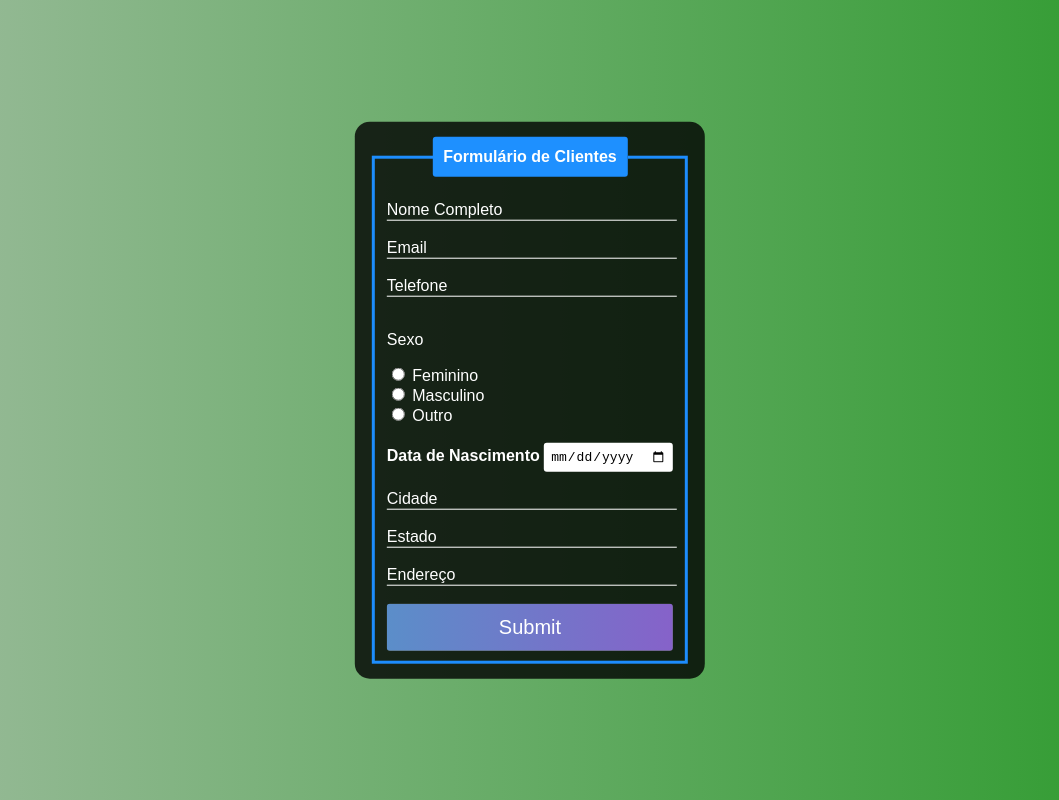
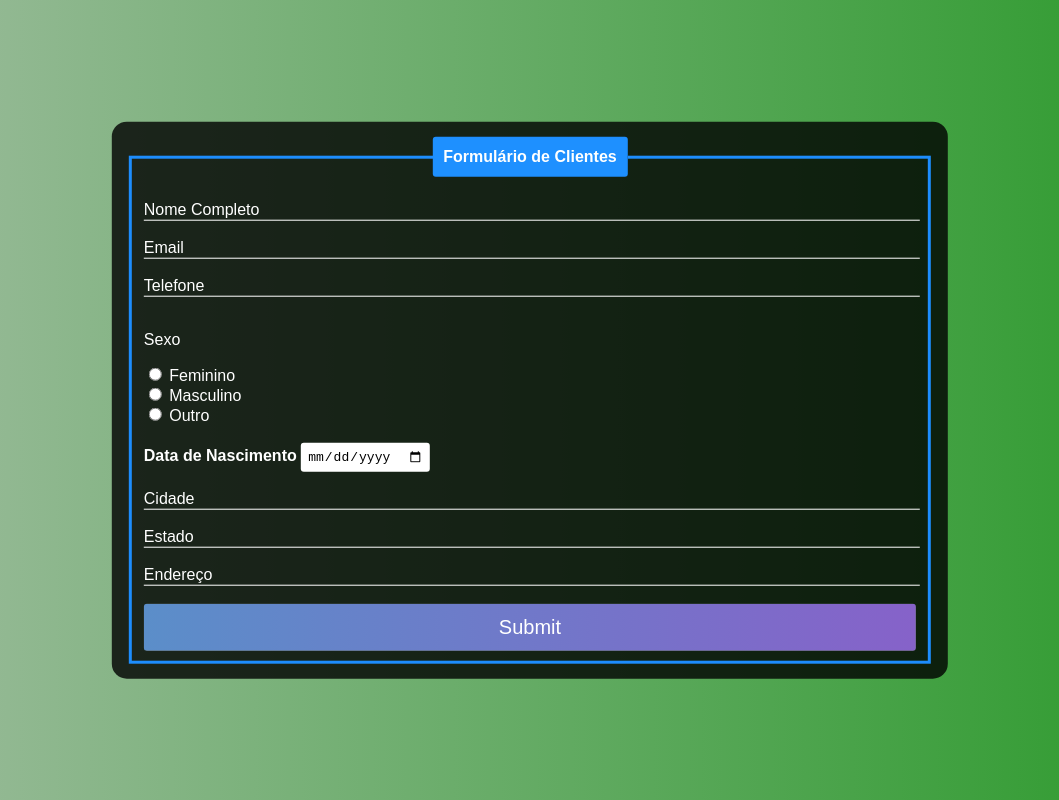
Before and after one commit to joseantonino/formulario-de-cadastro, a plain HTML site: page index.html in a window 1280 px wide. Shown: the whole page, without its empty margins (110-1169 px from the left). Drawn offline with Linux system fonts and the light colour scheme.

Commit message:
atualização de formulário de cadastro

```diff
--- a/estilo.css
+++ b/estilo.css
@@ -5,6 +5,8 @@ body   {
 
 .box   {
     position: absolute;
+
+    width: 63%;
     top: 50%;
     left: 50%;
     transform: translate(-50%, -50%);
```
